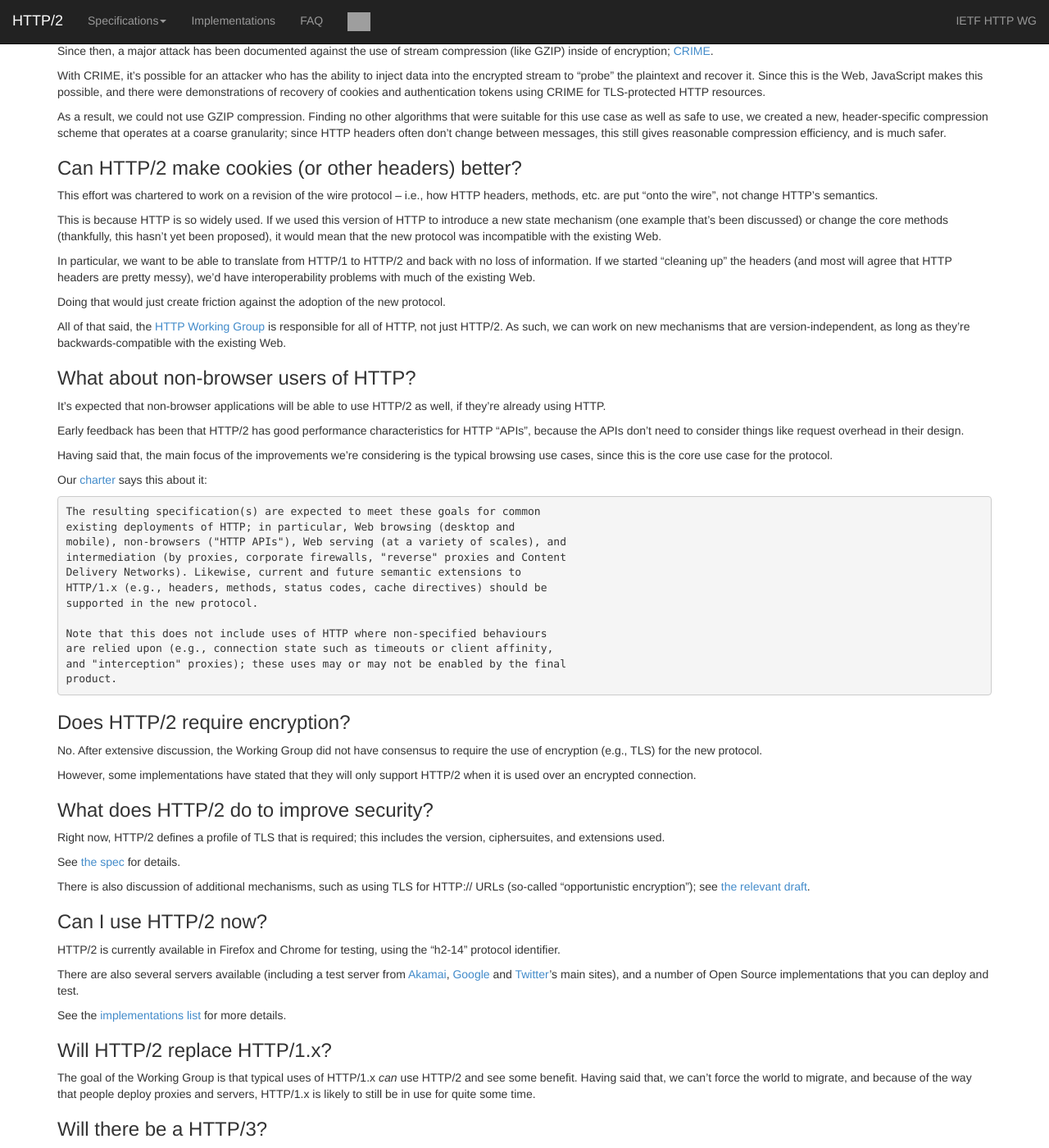
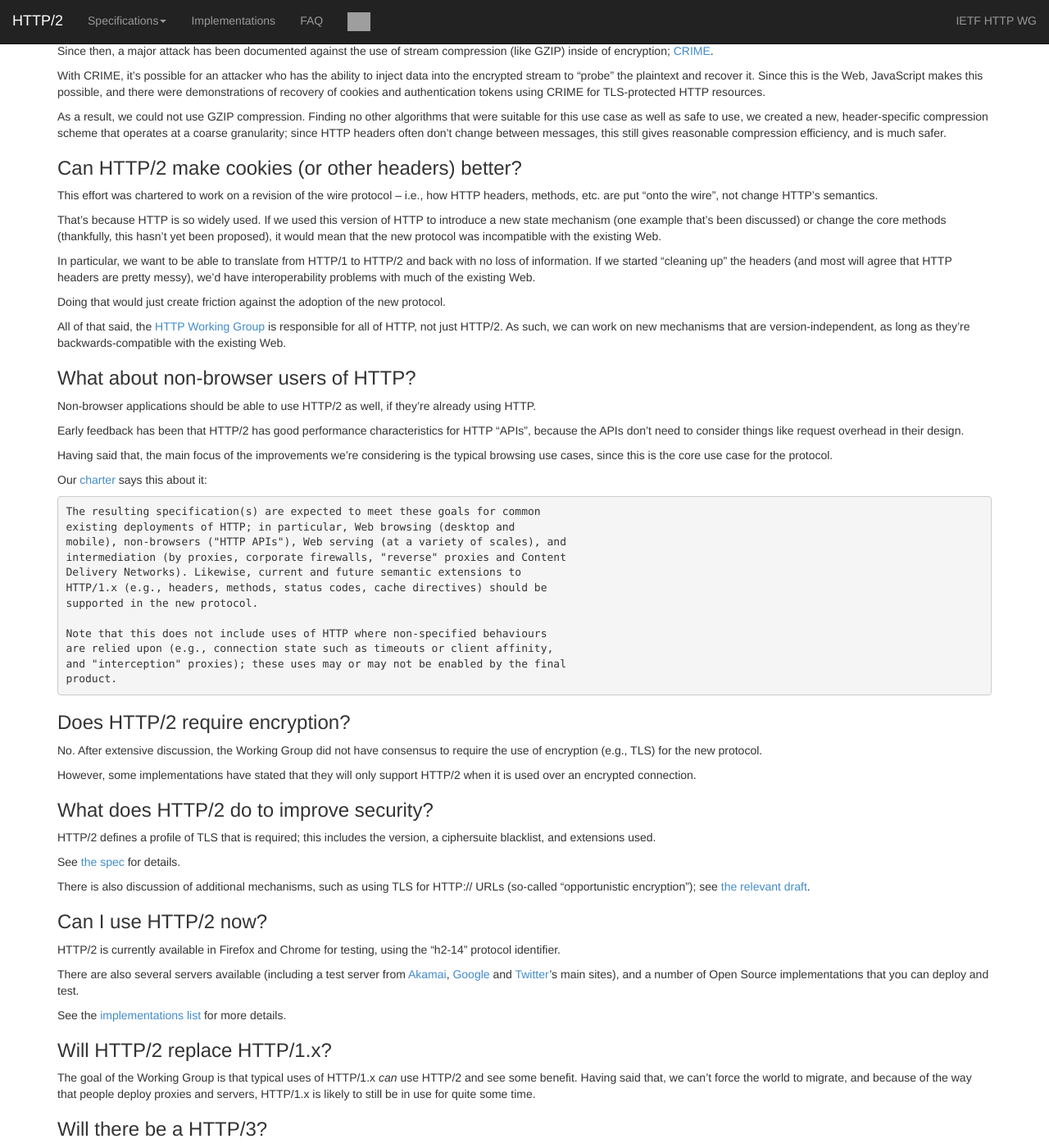
Before and after one commit to http2/http2.github.io, a Jekyll site: the page built from faq/index.md, in a window 1280 px wide and 1400 px high, scrolled down 2856 px. Shown: the whole window at 82% size. Built offline with Jekyll 4.4.1, drawn with Linux system fonts in a browser that asks for light colours; some of the changed text lies outside the part shown; grey boxes are pictures that could not be loaded.

Commit message:
update FAQ

```diff
--- a/faq/index.md
+++ b/faq/index.md
@@ -57,9 +57,9 @@
 This has led the industry to a place where it's considered Best Practice to do things like spriting, data: inlining, domain sharding and concatenation. These hacks are indications of underlying problems in the protocol itself, and cause a number of problems on their own when used.
 
 
-### Who is doing this?
+### Who made HTTP/2?
 
-HTTP/2 is being developed by the [IETF](http://www.ietf.org/)'s [HTTP Working Group](https://httpwg.github.io/), which maintains the HTTP protocol. It's made up of a number of HTTP implementers, users, network operators and HTTP experts.
+HTTP/2 was developed by the [IETF](http://www.ietf.org/)'s [HTTP Working Group](https://httpwg.github.io/), which maintains the HTTP protocol. It's made up of a number of HTTP implementers, users, network operators and HTTP experts.
 
 Note that while [our mailing list](http://lists.w3.org/Archives/Public/ietf-http-wg/) is hosted on the W3C site, this is *not* a W3C effort. Tim Berners-Lee and the W3C TAG are kept up-to-date with the WG's progress, however.
 
@@ -161,7 +161,7 @@
 
 This effort was chartered to work on a revision of the wire protocol -- i.e., how HTTP headers, methods, etc. are put "onto the wire", not change HTTP's semantics.
 
-This is because HTTP is so widely used. If we used this version of HTTP to introduce a new state mechanism (one example that's been discussed) or change the core methods (thankfully, this hasn't yet been proposed), it would mean that the new protocol was incompatible with the existing Web.
+That's because HTTP is so widely used. If we used this version of HTTP to introduce a new state mechanism (one example that's been discussed) or change the core methods (thankfully, this hasn't yet been proposed), it would mean that the new protocol was incompatible with the existing Web.
 
 In particular, we want to be able to translate from HTTP/1 to HTTP/2 and back with no loss of information. If we started "cleaning up" the headers (and most will agree that HTTP headers are pretty messy), we'd have interoperability problems with much of the existing Web.
 
@@ -172,7 +172,7 @@
 
 ### What about non-browser users of HTTP?
 
-It's expected that non-browser applications will be able to use HTTP/2 as well, if they're already using HTTP.
+Non-browser applications should be able to use HTTP/2 as well, if they're already using HTTP.
 
 Early feedback has been that HTTP/2 has good performance characteristics for HTTP "APIs", because the APIs don't need to consider things like request overhead in their design.
 
@@ -202,7 +202,7 @@
 
 ### What does HTTP/2 do to improve security?
 
-Right now, HTTP/2 defines a profile of TLS that is required; this includes the version, ciphersuites, and extensions used.
+HTTP/2 defines a profile of TLS that is required; this includes the version, a ciphersuite blacklist, and extensions used.
 
 See [the spec](http://http2.github.io/http2-spec/#TLSUsage) for details.
 
```
Also changed, not shown: other parts of faq/index.md (+2 -2 lines).
